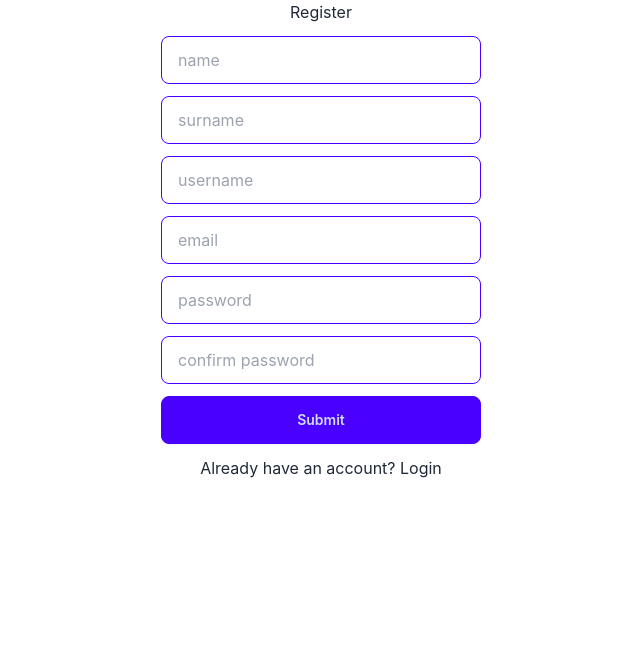
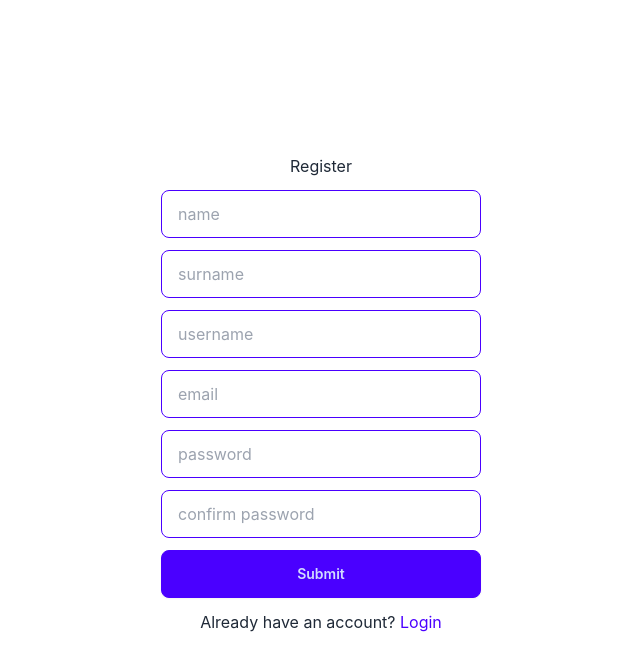
Before and after one commit to jpoissonnet/esgi-react, a React (Vite) app: page /register in a window 1280 px wide. Shown: the top 670 px of the page, without its empty margins (319-959 px from the left). Built offline with nearby package versions, Linux system fonts and the light colour scheme.

Commit message:
💄center things

```diff
--- a/src/components/Login.jsx
+++ b/src/components/Login.jsx
@@ -46,7 +46,10 @@ const Login = () => {
               Submit
             </button>
             <p>
-              Looking for account creation? <a href="/register">Register</a>
+              Looking for account creation?{" "}
+              <a href="/register" className="text-primary">
+                Register
+              </a>
             </p>
           </Form>
         )}
--- a/src/components/Register.jsx
+++ b/src/components/Register.jsx
@@ -97,7 +97,10 @@ const Register = () => {
               Submit
             </button>
             <p>
-              Already have an account? <a href="/login">Login</a>
+              Already have an account?{" "}
+              <a href="/login" className="text-primary">
+                Login
+              </a>
             </p>
           </Form>
         )}
--- a/src/components/Auth.jsx
+++ b/src/layouts/Auth.jsx
@@ -2,9 +2,9 @@ import { Outlet } from "react-router-dom";
 
 const Auth = () => {
   return (
-    <div>
+    <main className="flex flex-col h-screen justify-center">
       <Outlet />
-    </div>
+    </main>
   );
 };
 
--- a/src/main.jsx
+++ b/src/main.jsx
@@ -9,7 +9,7 @@ import {
 import Login from "./components/Login.jsx";
 import Register from "./components/Register.jsx";
 import App from "./App.jsx";
-import Auth from "./components/Auth.jsx";
+import Auth from "./layouts/Auth.jsx";
 
 const router = createBrowserRouter([
   {
```
